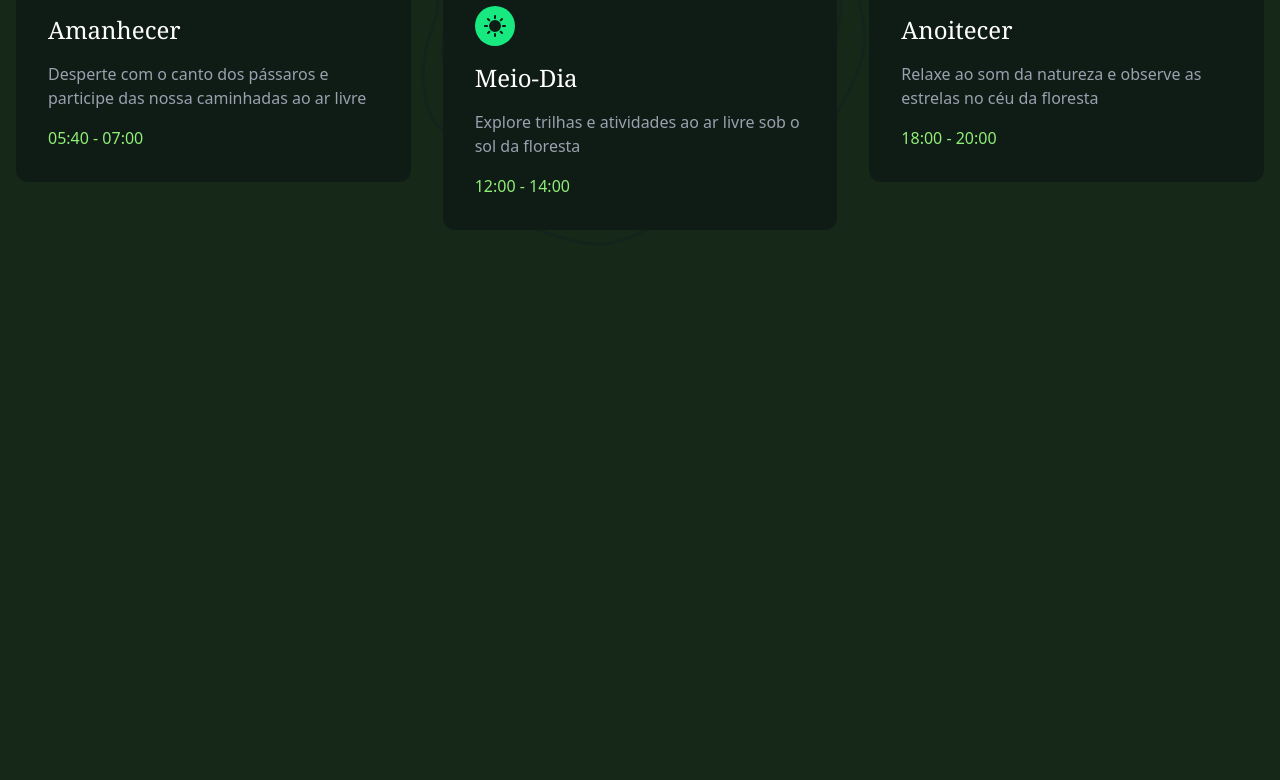
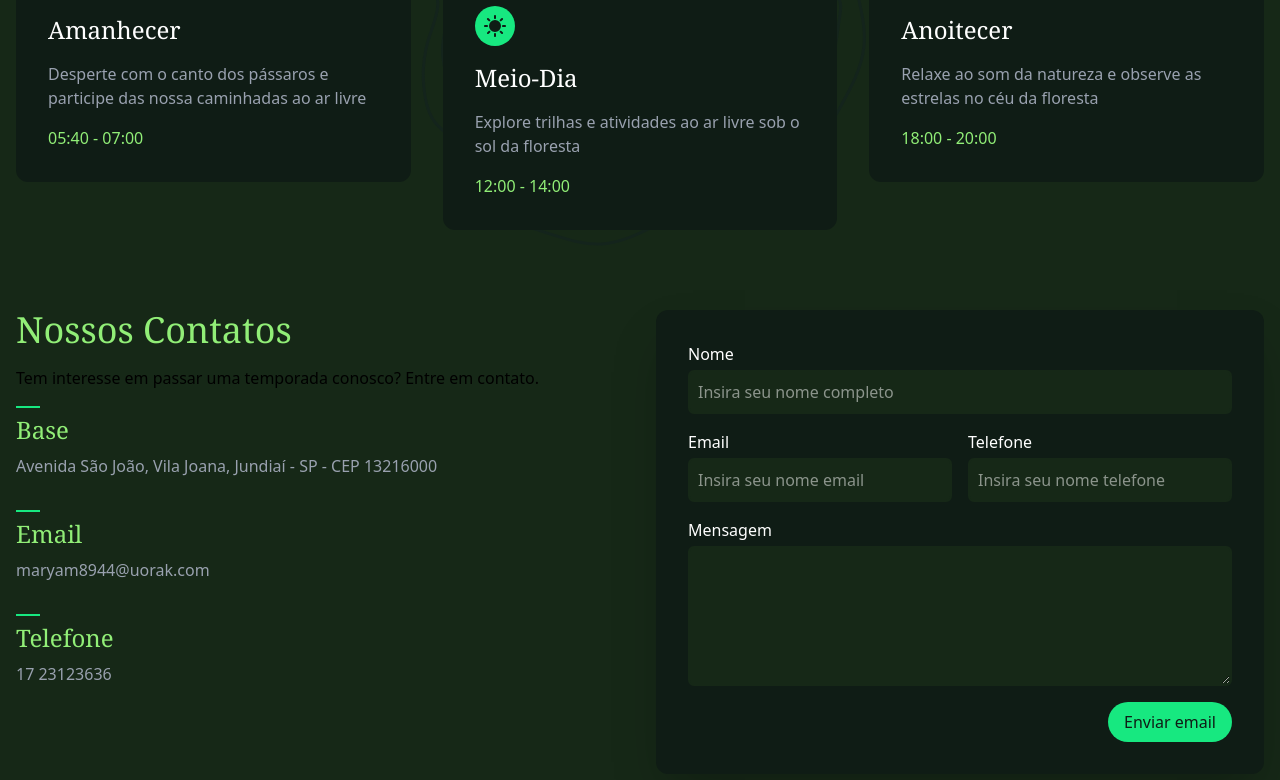
Before and after one commit to LeonardoLobas/Forest, a React (Vite) app: page / in a window 1280 px wide. Shown: the part 3260-4040 px from the top of the page. Before the commit the page ends 3570 px from the top, so only its background shows below. Built offline with nearby package versions, Linux system fonts and the light colour scheme.

Commit message:
Adiciona o componente Contact ao projeto e implementa seu conteúdo

```diff
--- a/src/App.tsx
+++ b/src/App.tsx
@@ -5,6 +5,7 @@ import { Accommodations } from "./components/Accommodations";
 import { Events } from "./components/Events";
 import { Experience } from "./components/Experience";
 import { NaturalCycle } from "./components/NaturalCycle";
+import { Contact } from "./components/Contact";
 
 function App() {
     return (
@@ -16,6 +17,7 @@ function App() {
             <Events />
             <Experience />
             <NaturalCycle />
+            <Contact />
         </>
     );
 }
--- /dev/null
+++ b/src/components/Contact.tsx
@@ -0,0 +1,74 @@
+export function Contact() {
+    return (
+        <section id="contato" className="container mb-12 sm:mb-16 grid lg:grid-cols-2 gap-8">
+            <div>
+                <h1 className="font-serif text-4xl text-verde-300 mb-4">Nossos Contatos</h1>
+                <p>Tem interesse em passar uma temporada conosco? Entre em contato.</p>
+                <div className="grid gap-4">
+                    <div>
+                        <span className="h-0.5 w-6 bg-verde-400 inline-block"></span>
+                        <h2 className="mb-2 text-2xl text-verde-300 font-serif">Base</h2>
+                        <p className="text-gray-400">Avenida São João, Vila Joana, Jundiaí - SP - CEP 13216000</p>
+                    </div>
+                    <div>
+                        <span className="h-0.5 w-6 bg-verde-400 inline-block"></span>
+                        <h2 className="mb-2 text-2xl text-verde-300 font-serif">Email</h2>
+                        <p className="text-gray-400">maryam8944@uorak.com</p>
+                    </div>
+                    <div>
+                        <span className="h-0.5 w-6 bg-verde-400 inline-block"></span>
+                        <h2 className="mb-2 text-2xl text-verde-300 font-serif">Telefone</h2>
+                        <p className="text-gray-400">17 23123636</p>
+                    </div>
+                </div>
+            </div>
+            <form action="" className="grid gap-4 rounded-xl bg-verde-900 shadow-2xl p-4 lg:p-8">
+                <div className="grid gap-1">
+                    <label htmlFor="nome" className="text-white">
+                        Nome
+                    </label>
+                    <input
+                        type="text"
+                        className="rounded-md border-2 border-verde-800 bg-verde-800 p-2 text-white focus:outline-none focus:ring-2 focus:ring-verde-400 focus:border-b-verde-900"
+                        placeholder="Insira seu nome completo"
+                    />
+                </div>
+                <div className="grid gap-4 sm:grid-cols-2">
+                    <div className="grid gap-1">
+                        <label htmlFor="email" className="text-white">
+                            Email
+                        </label>
+                        <input
+                            type="email"
+                            className="rounded-md border-2 border-verde-800 bg-verde-800 p-2 text-white focus:outline-none focus:ring-2 focus:ring-verde-400 focus:border-b-verde-900"
+                            placeholder="Insira seu nome email"
+                        />
+                    </div>
+                    <div className="grid gap-1">
+                        <label htmlFor="telefone" className="text-white">
+                            Telefone
+                        </label>
+                        <input
+                            type="text"
+                            className="rounded-md border-2 border-verde-800 bg-verde-800 p-2 text-white focus:outline-none focus:ring-2 focus:ring-verde-400 focus:border-b-verde-900"
+                            placeholder="Insira seu nome telefone"
+                        />
+                    </div>
+                </div>
+                <div className="grid gap-1">
+                    <label htmlFor="telefone" className="text-white">
+                        Mensagem
+                    </label>
+                    <textarea
+                        id="mensagem"
+                        name="mensagem"
+                        rows={5}
+                        typeof="text"
+                        className="rounded-md border-2 border-verde-800 bg-verde-800 p-2 text-white focus:outline-none focus:ring-2 focus:ring-verde-400 focus:border-b-verde-900"
+                    ></textarea>
+                </div>
+                <button className="place-self-end bg-verde-400 text-verde-900 inline-block rounded-full px-4 py-2">Enviar email</button>
+            </form>
+        </section>
+    );
+}
```
